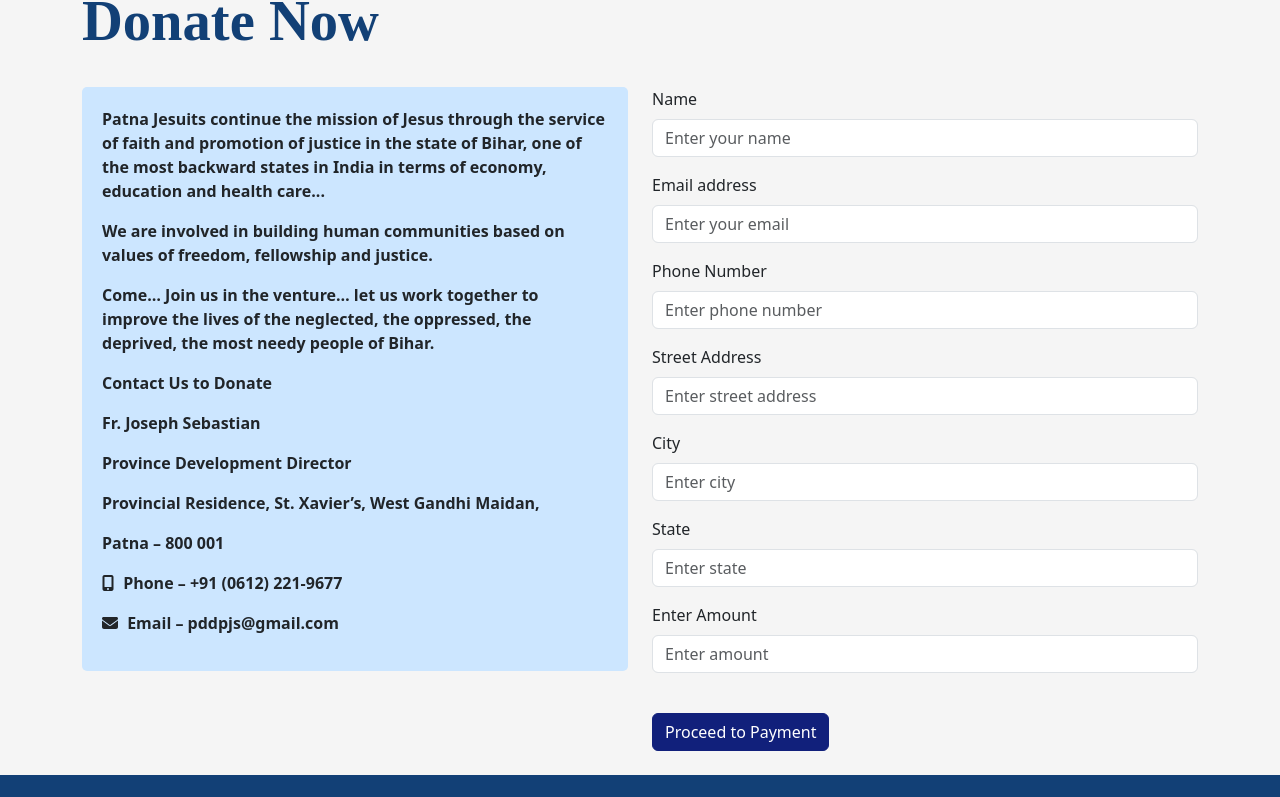
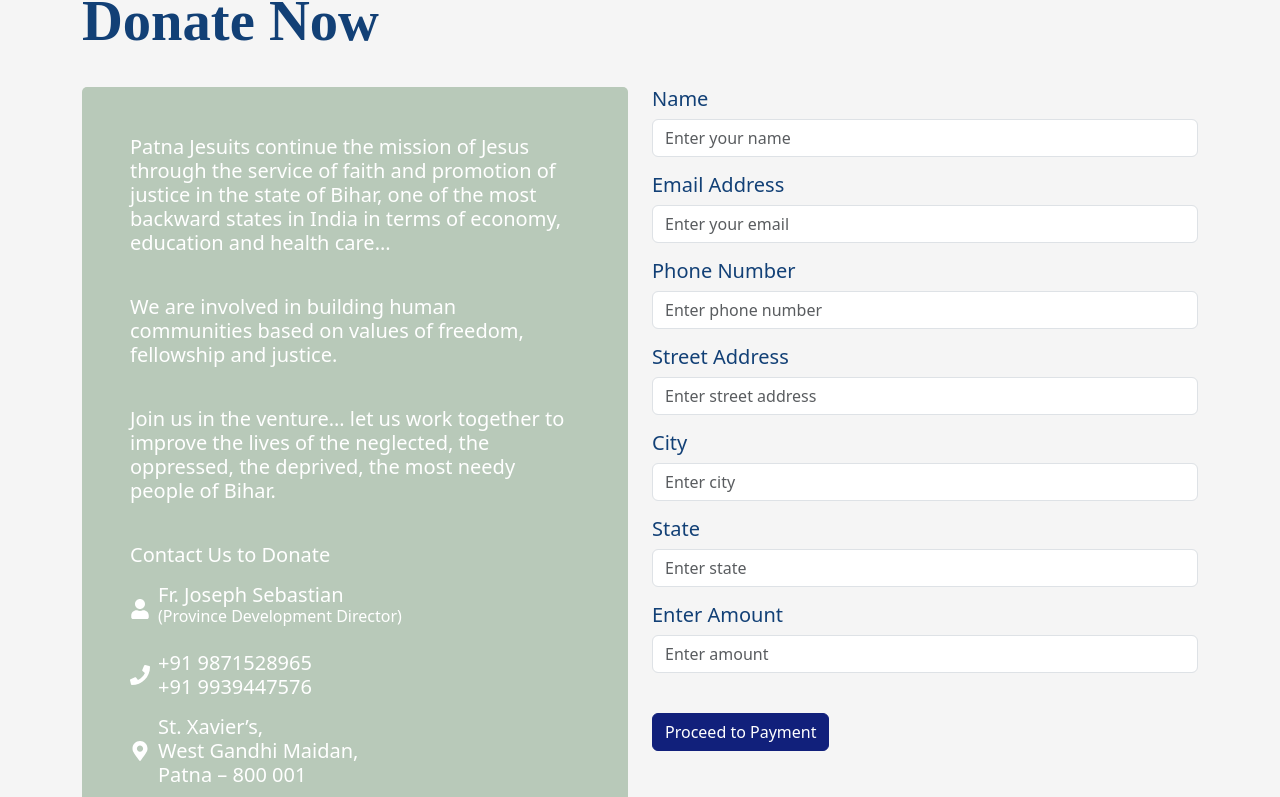
Before and after one commit to Neha220803/pjsym, a React (Create React App) app: page /donate in a window 1280 px wide. Shown: the part 448-1245 px from the top of the page. Built offline with nearby package versions, Linux system fonts and the light colour scheme.

Commit message:
updated donate

```diff
--- a/src/components/donate/donate.js
+++ b/src/components/donate/donate.js
@@ -4,22 +4,8 @@
 import donatebg from '../images/donateimg.png';
 import '../../index.css';
 import { Footer } from '../resuable/footer';
-import { FontAwesomeIcon } from '@fortawesome/react-fontawesome';
-import { faMobileAlt, faEnvelope } from '@fortawesome/free-solid-svg-icons';
+import { FaUser, FaPhone, FaMapMarkerAlt } from 'react-icons/fa';
 
-const blueBoxStyle = {
-    backgroundColor: '#cce6ff', // Light blue color
-    padding: '20px',
-    borderRadius: '5px',
-};
-
-const boldTextStyle = {
-    fontWeight: 'bold',
-};
-
-const iconStyle = {
-    marginRight: '5px',
-};
 
 const variants = {
     initial: {
@@ -36,9 +22,40 @@
     }
 };
 
+
+const leftVarient = {
+    initial: {
+        x: -500,
+        opacity: 0,
+    },
+    animate: {
+        x: 0,
+        opacity: 1,
+        transition: {
+            duration: 1,
+            staggerChildren: 0.1
+        }
+    }
+}
+
+const rightVarient = {
+    initial: {
+        x: 500,
+        opacity: 0,
+    },
+    animate: {
+        x: 0,
+        opacity: 1,
+        transition: {
+            duration: 1,
+            staggerChildren: 0.2
+        }
+    }
+
+};
+
 export const Donate = () => {
-    return (
-        <motion.div variants={variants} initial="initial" whileInView="animate" >
+    return (<div>
         <img alt="mission img" src={donatebg} className="img-fluid w-100" />
         <Container>
             <Row>
@@ -47,29 +64,47 @@
                 </motion.div>
             </Row>
             <Row>
-                    <Col md={6} lg={6}>
-                        <div style={blueBoxStyle}>
-                            <p style={boldTextStyle}>Patna Jesuits continue the mission of Jesus through the service of faith and promotion of justice in the state of Bihar, one of the most backward states in India in terms of economy, education and health care...</p>
-                            <p style={boldTextStyle}>We are involved in building human communities based on values of freedom, fellowship and justice.</p>
-                            <p style={boldTextStyle}>Come… Join us in the venture… let us work together to improve the lives of the neglected, the oppressed, the deprived, the most needy people of Bihar.</p>
-                            <p style={boldTextStyle}>Contact Us to Donate</p>
-                            <p style={boldTextStyle}>Fr. Joseph Sebastian</p>
-                            <p style={boldTextStyle}>Province Development Director</p>
-                            <p style={boldTextStyle}>Provincial Residence, St. Xavier’s, West Gandhi Maidan,</p>
-                            <p style={boldTextStyle}>Patna – 800 001</p>
-                            <p style={boldTextStyle}><FontAwesomeIcon icon={faMobileAlt} style={iconStyle} /> Phone – +91 (0612) 221-9677</p>
-                            <p style={boldTextStyle}><FontAwesomeIcon icon={faEnvelope} style={iconStyle} /> Email – pddpjs@gmail.com</p>
+
+                <Col md={6} lg={6} >
+                    <motion.div variants={leftVarient} initial="initial" whileInView="animate">
+                        <div className='green-box h5 p-5'>
+                            <p >Patna Jesuits continue the mission of Jesus through the service of faith and promotion of justice in the state of Bihar, one of the most backward states in India in terms of economy, education and health care...</p>
+                            <br></br>
+                            <p >We are involved in building human communities based on values of freedom, fellowship and justice.</p>
+                            <br></br>
+                            <p>Join us in the venture… let us work together to improve the lives of the neglected, the oppressed, the deprived, the most needy people of Bihar.</p>
+                            <br></br>
+                            <p>Contact Us to Donate</p>
+                            <div className="d-flex align-items-center mb-3">
+                                <FaUser className="me-2" />
+                                <span>Fr. Joseph Sebastian<br></br><h6>(Province Development Director)</h6></span>
                             </div>
+                            <div className="d-flex align-items-center mb-3">
+                                <FaPhone className="me-2" />
+                                <span>+91 9871528965 <br></br>+91 9939447576</span>
+                            </div>
+                            <div className="d-flex align-items-center">
+                                <FaMapMarkerAlt className="me-2" />
+                                <span>
+                                    St. Xavier’s,
+                                    <br />
+                                    West Gandhi Maidan,
+                                    <br />
+                                    Patna – 800 001
+                                </span>
+                            </div>
+                        </div>
+                    </motion.div>
                 </Col>
                 <Col md={6} lg={6}>
-                        <Form >
-
+                    <motion.div variants={rightVarient} initial="initial" whileInView="animate">
+                        <Form className='h5 blue-text'>
                             <Form.Group className="mb-3" controlId="formBasicname">
                                 <Form.Label>Name</Form.Label>
                                 <Form.Control type="text" placeholder="Enter your name" />
                             </Form.Group>
                             <Form.Group className="mb-3" controlId="formBasicEmail">
-                                <Form.Label>Email address</Form.Label>
+                                <Form.Label>Email Address</Form.Label>
                                 <Form.Control type="email" placeholder="Enter your email" />
                             </Form.Group>
                             <Form.Group className="mb-3" controlId="formBasicPhone">
@@ -98,11 +133,12 @@
                                 Proceed to Payment
                             </Button>
                         </Form>
+                    </motion.div>
                 </Col>
             </Row>
         </Container>
+        <Footer />
+    </div>
 
-            <Footer />
-        </motion.div>
     )
 }
--- a/src/index.css
+++ b/src/index.css
@@ -186,9 +186,18 @@
   border-radius: 10px;
 }
 
-
-
 .form-section {
   flex: 1;
   padding: 20px;
 }
+
+.blue-text {
+  color: #124076 !important;
+}
+
+.green-box {
+  background-color: #B8C9B9 !important;
+  padding: 20px;
+  border-radius: 5px;
+  color: white !important;
+}
```
Lines whose indentation alone changed are shown as unchanged.
